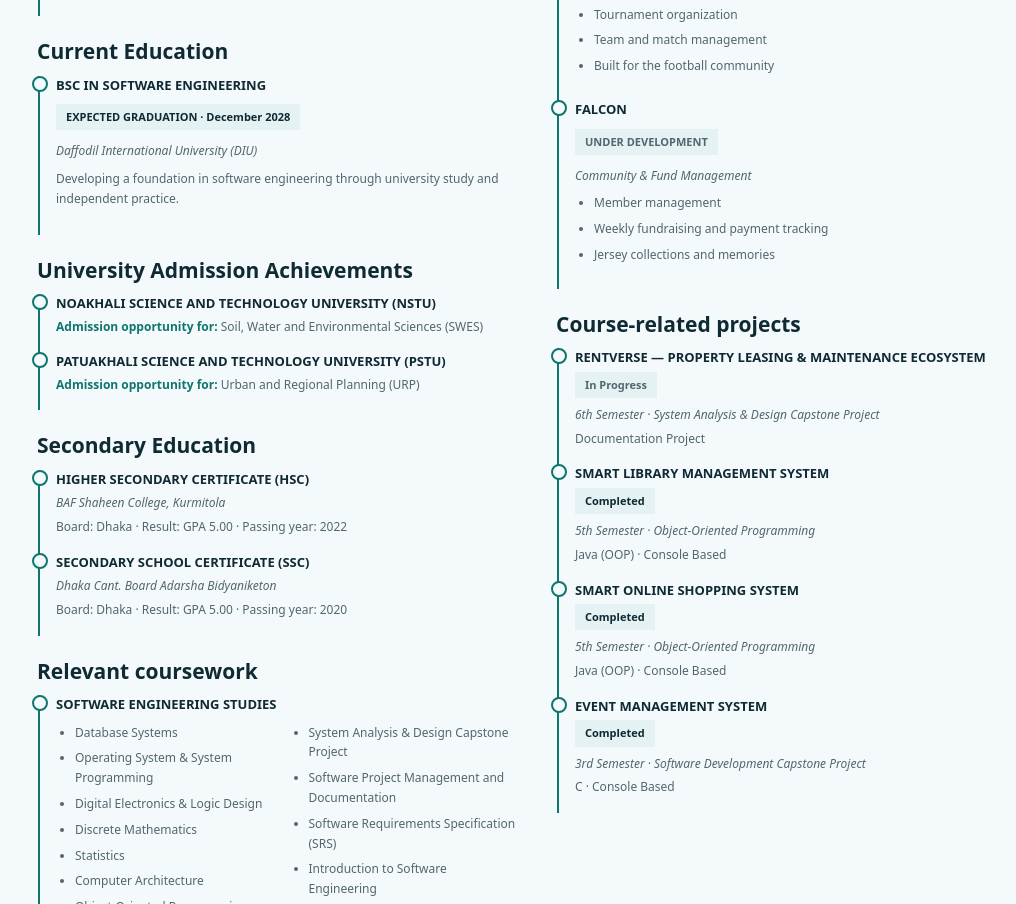
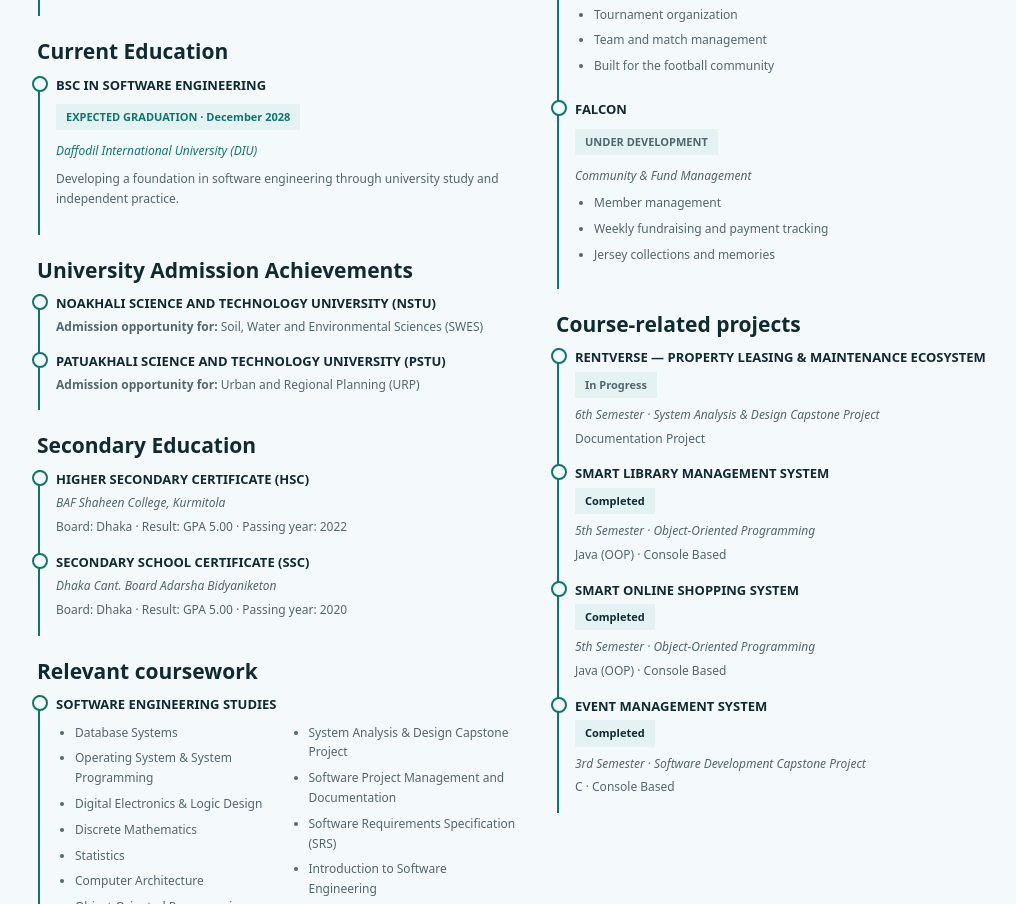
Before and after one commit to Srrifat1896/Rifat-portfolio, a plain HTML site: page index.html in a window 1280 px wide. Shown: the part 2840-3744 px from the top of the page, without its empty margins (103-1119 px from the left). Drawn offline with Linux system fonts and the light colour scheme.

Commit message:
Highlight current education details

```diff
--- a/script.js
+++ b/script.js
@@ -35,8 +35,8 @@
     <div class="resume-column">
       <h3 class="resume-heading">Profile</h3>
       <article class="timeline-entry"><h4>${data.profile.fullName}</h4><p class="italic">${data.profile.heroRole}</p><p>${data.profile.fullName} is a ${data.profile.degree} student at ${data.profile.university}, building practical software and developing a foundation in cybersecurity.</p><ul><li>${data.profile.problemSolving}</li><li>${data.profile.competitiveProgramming}</li><li>Career direction: software development with a long-term goal of cybersecurity engineering.</li></ul></article>
-      <h3 class="resume-heading">Current Education</h3>
-      <article class="timeline-entry"><h4>${data.profile.degree}</h4><span class="date-pill">EXPECTED GRADUATION · ${data.profile.expectedGraduation}</span><p class="italic">${data.profile.university}</p><p>Developing a foundation in software engineering through university study and independent practice.</p></article>
+      <h3 class="resume-heading current-education-heading">Current Education</h3>
+      <article class="timeline-entry current-education-entry"><h4>${data.profile.degree}</h4><span class="date-pill">EXPECTED GRADUATION · ${data.profile.expectedGraduation}</span><p class="italic">${data.profile.university}</p><p>Developing a foundation in software engineering through university study and independent practice.</p></article>
       <h3 class="resume-heading">University Admission Achievements</h3>
       ${data.education.admission.map((item) => `<article class="timeline-entry compact-entry admission-entry"><h4>${item.school}</h4><p><span class="admission-subject-label">Admission opportunity for:</span> ${item.subject}</p></article>`).join("")}
       <h3 class="resume-heading">Secondary Education</h3>
--- a/styles.css
+++ b/styles.css
@@ -115,8 +115,12 @@ button, a { -webkit-tap-highlight-color: transparent; }
 .admission-entry{padding-bottom:12px}
 .admission-entry h4{font-size:13px}
 .admission-entry p{line-height:1.55;overflow-wrap:anywhere}
-.admission-subject-label{color:#0F766E;font-weight:700}
-html[data-theme="dark"] .admission-subject-label{color:#22D3EE}
+.admission-subject-label{color:inherit;font-weight:700}
+.current-education-heading,.current-education-entry h4{color:#0F766E}
+.current-education-entry .italic{color:#0F766E}
+.current-education-entry .date-pill{color:#0F766E;background:#E5F2F3}
+html[data-theme="dark"] .current-education-heading,html[data-theme="dark"] .current-education-entry h4,html[data-theme="dark"] .current-education-entry .italic{color:#22D3EE}
+html[data-theme="dark"] .current-education-entry .date-pill{color:#061B22;background:#22D3EE}
 .compact-entry { padding-bottom: 12px; }
 .compact-entry h4 { margin-bottom: 3px; }
 .compact-entry p { margin: 4px 0; }
```
